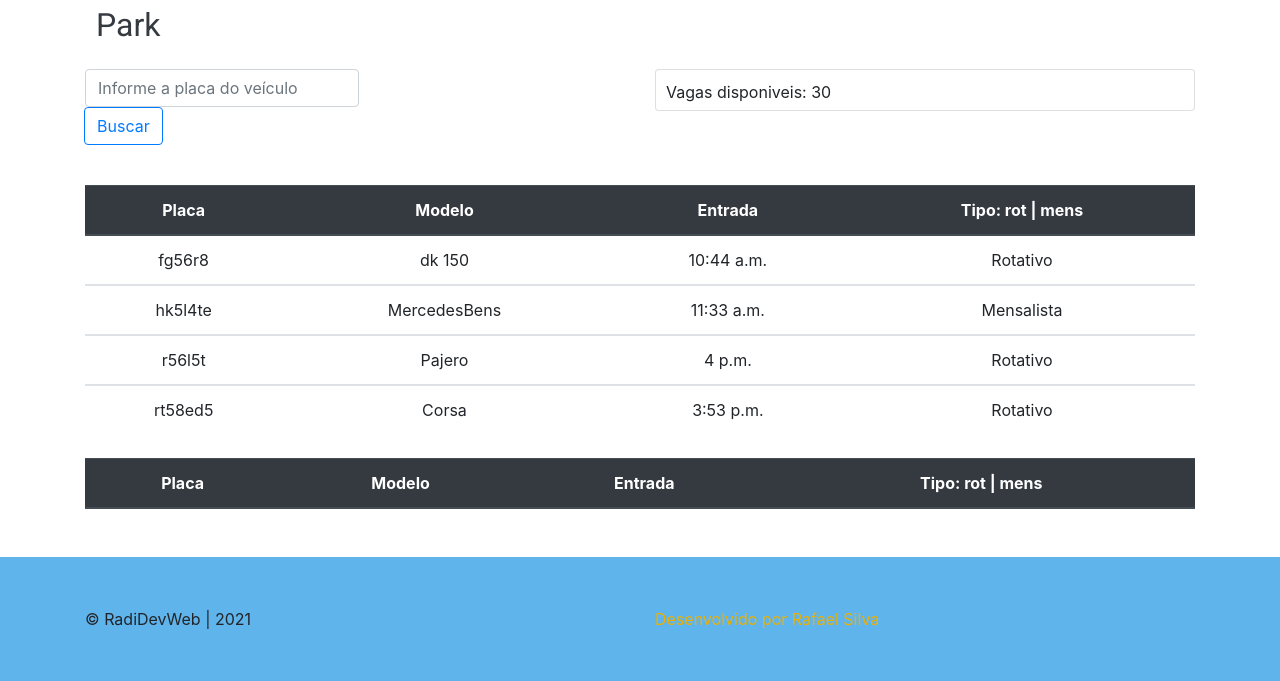
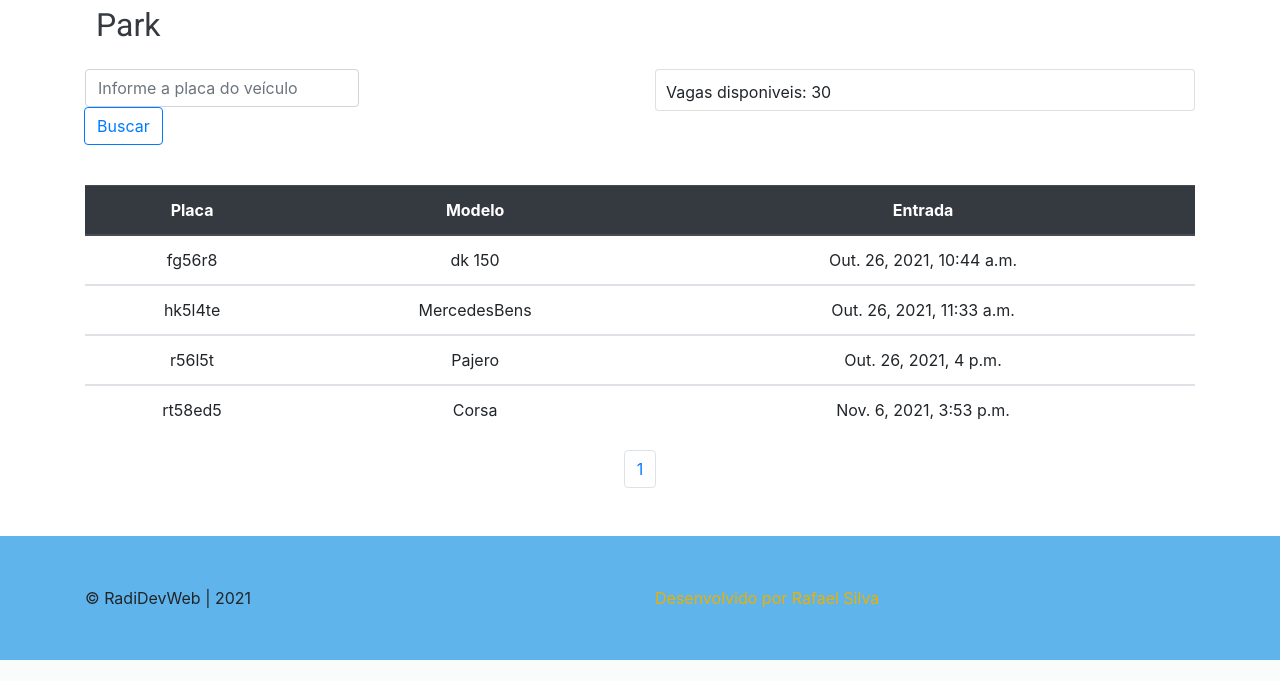
Before and after one commit to rafael-ds/App-Estacionamento, a Django app: page /home/ in a window 1280 px wide. Shown: the part 299-980 px from the top of the page. After the commit the page ends 959 px from the top, so only its background shows below. Run offline with Django 3.2, Linux system fonts and the light colour scheme; a user stored in the database is signed in; data comes from the database, SQL or seed files in the repository; lists and menus that the app fills with data are empty; some libraries are stand-ins or nearby versions.

Commit message:
Saida, Busca e paginação
Concluída a logica de liberação dos carros, Implementada a paginação e a views de busca por placa.

```diff
--- a/core/templates/controle.html
+++ b/core/templates/controle.html
@@ -7,7 +7,7 @@
     <div class="container">
         <div class="row">
             <div class="input-group mb-3 col-md-6">
-              <form action="{% url 'home' %}" method="get" >
+              <form action="{% url 'buscar' %}" method="get" >
                 <input type="text" class="form-control" name="buscarPlaca" placeholder="Informe a placa do veículo" aria-label="Recipient's username" aria-describedby="button-addon2">
 
                 <div class="input-group-append">
@@ -40,7 +40,6 @@
                     <th scope="col">Placa</th>
                     <th scope="col">Modelo</th>
                     <th scope="col">Entrada</th>
-                    <th scope="col">Tipo: rot | mens</th>
                   </tr>
                 </thead>
                 {% for v in veiculo %}
@@ -48,42 +47,28 @@
                   <tr>
                     <td>{{v.placa}}</td>
                     <td>{{v.modelo}}</td>
-                    <td>{{v.entrada|time}}</td>
-                    <td>{{v.tipo}}</td>
+                    <td>{{v.entrada}}</td>
                   </tr>
                 </tbody>
                 {% endfor %}
               </table>
 
+              <!--Inicio da Paginação-->
+              <nav aria-label="Navegação de página exemplo">
+                <ul class="pagination justify-content-center">
+
+                  {% for pagina in veiculo.paginator.page_range %}
+                    <li class="page-item">
+                        <a class="page-link" href="?p={{ pagina }}">{{pagina}}</a>
+                    </li>
+                  {% endfor %}
+
+                </ul>
+              </nav>
+              <!--Fim da Paginação-->
+
         </div>
         <!--Fim Tabela-->
-
-
-        <!--Tabela não ficou esteteticamente boa-->
-        <div class="tabela mt-4">
-          <table class="table">
-              <thead class="thead-dark">
-                <tr>
-                  <th scope="col">Placa</th>
-                  <th scope="col">Modelo</th>
-                  <th scope="col">Entrada</th>
-                  <th scope="col">Tipo: rot | mens</th>
-                </tr>
-              </thead>
-
-              {% for v in buscar %}
-              <tbody>
-                <tr>
-                  <td>{{v.placa}}</td>
-                  <td>{{v.modelo}}</td>
-                  <td>{{v.entrada|time}}</td>
-                  <td>{{v.tipo}}</td>
-                </tr>
-              </tbody>
-              {% endfor %}
-            </table>
-
-      </div>
 
     </div>
 
--- a/core/templates/entrada.html
+++ b/core/templates/entrada.html
@@ -35,9 +35,13 @@
                 <span>Tipo</span>
                 <div class="input-group mb-3">
                     <select class="custom-select" id="inputGroupSelect02" name="tipo">
+
+                      <!-- Refatorar, pois esta engessado
+                           Caso seja necessario a criação de mais valores
+                    -->
                       <option selected>Escolher...</option>
                       <option value="1">Rotativo</option>
-                      <option value="2">Mensalista</option>
+
                     </select>
                   </div>
             </div>
--- a/core/urls.py
+++ b/core/urls.py
@@ -3,11 +3,12 @@ from django.urls import path
 from . import views
 
 urlpatterns = [
-    path('', views.index, name='index'),
-    path('home/', views.home, name='home'),
-    path('entrada/', views.entrada, name='entrada'),
-    path('saida/', views.saida, name='saida'),
-    path('saida_user/', views.saida_user, name='saida_user'),
+    path('', views.index, name='index'), # views de login
+    path('home/', views.home, name='home'),# views de Home
+    path('entrada/', views.entrada, name='entrada'), # views de Cadastro de entrada
+    path('saida/', views.saida, name='saida'),# views de lieração de veiculos
+    path('saida_user/', views.saida_user, name='saida_user'), # views de logigout de usuario
+    path('buscar/', views.buscar, name='buscar'),# views de busca po veiculo
 
     # path de remoção de veiculo
     path('del_saida/<int:id>', views.del_saida, name='del_saida'),
--- a/core/views.py
+++ b/core/views.py
@@ -1,6 +1,9 @@
+from django.core import paginator
 from django.shortcuts import get_object_or_404, render, redirect
 from django.contrib import messages, auth
 from datetime import datetime as dt
+
+from django.core.paginator import Paginator
 
 #Importe que tem como objetivo a necessidade de estar logado
 #para ter acesso a determinada pagina
@@ -50,21 +53,33 @@ def home(request):
 
     veiculos = Controle.objects.all()
 
-    get_placa = request.GET.get('buscarPlaca')
-
-    # Não ficou esteticamente bom
-    # Testa com um template proprio
-    buscar = Controle.objects.order_by('id').filter(
-        placa=get_placa,
-    )
+    # Inicio da paginação
+    paginator = Paginator(veiculos, 5) # objeto de paginação
+    page = request.GET.get('p')
+    veiculos = paginator.get_page(page)
+    # Fim da paginação
 
     contexto = {
         'veiculo': veiculos,
-        'buscar': buscar, # busca uma placa especifica
     }
 
     return render(request, 'home.html', contexto)
 # Fim da Home
+
+@login_required(redirect_field_name='index')
+def buscar(request):
+
+    get_placa = request.GET.get('buscarPlaca')
+
+    buscar = Controle.objects.order_by('id').filter(
+        placa=get_placa
+    )
+
+    contexto = {
+        'buscar': buscar
+    }
+
+    return render(request, 'buscar.html', contexto)
 
 
 # Entrada
@@ -149,8 +164,3 @@ def del_saida(request, id):
         return redirect('home')
 
     return redirect('saida')
-
-
-"""def busca_veic(request, id):
-    busca = get_object_or_404(request, pk=id)
-    return render(request, 'home.html')"""
```
Also changed, not shown: core/templates/buscar.html (added, +60 -0 lines). Lines whose indentation alone changed are shown as unchanged.
